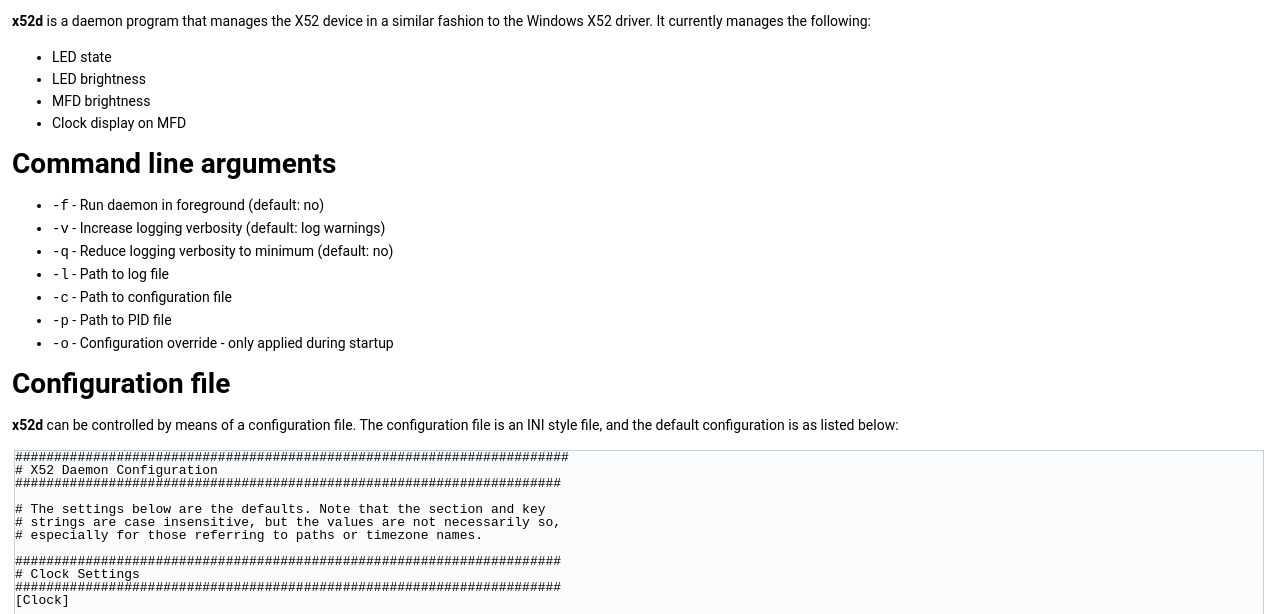
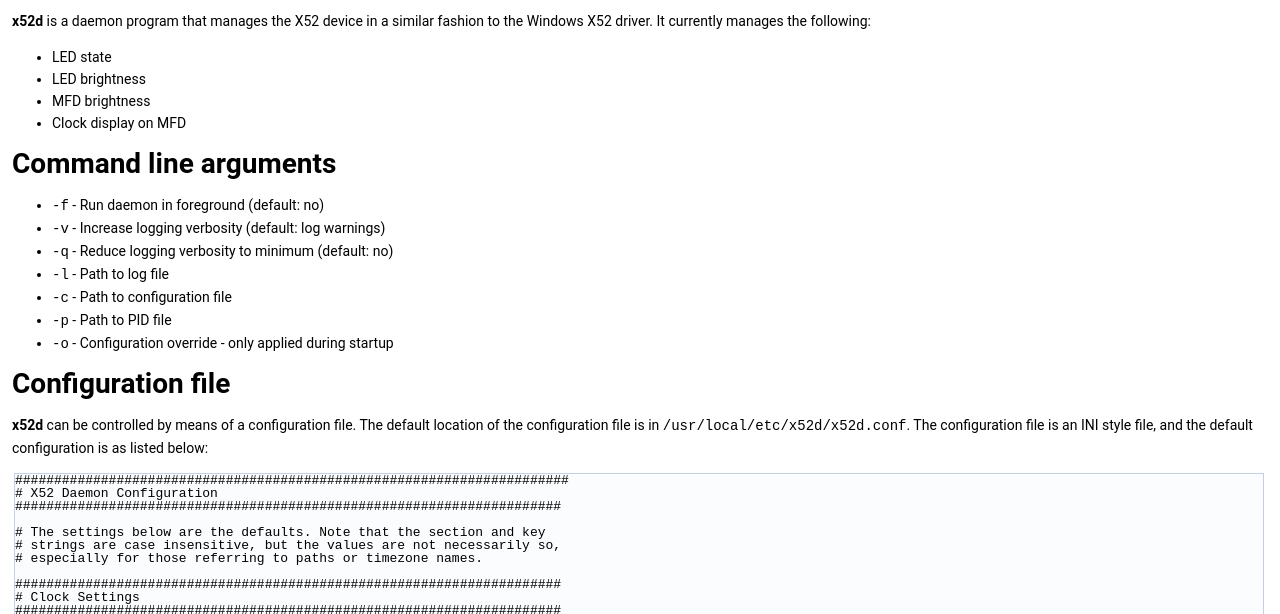
Before and after one commit to nirenjan/libx52, a plain HTML site: page x52d.html in a window 1280 px wide. Shown: the part 173-787 px from the top of the page. Drawn offline with Linux system fonts and the light colour scheme.

Commit message:
deploy: d9eed14e0d96a5bc49aab0760ec5f2fca32c6e4b

```diff
--- a/x52d.html
+++ b/x52d.html
@@ -87,7 +87,7 @@ Command line arguments</h1>
 </ul>
 <h1><a class="anchor" id="autotoc_md8"></a>
 Configuration file</h1>
-<p><b>x52d</b> can be controlled by means of a configuration file. The configuration file is an INI style file, and the default configuration is as listed below:</p>
+<p><b>x52d</b> can be controlled by means of a configuration file. The default location of the configuration file is in <code>/usr/local/etc/x52d/x52d.conf</code>. The configuration file is an INI style file, and the default configuration is as listed below:</p>
 <div class="fragment"><div class="line">#######################################################################</div>
 <div class="line"># X52 Daemon Configuration</div>
 <div class="line">######################################################################</div>
```
